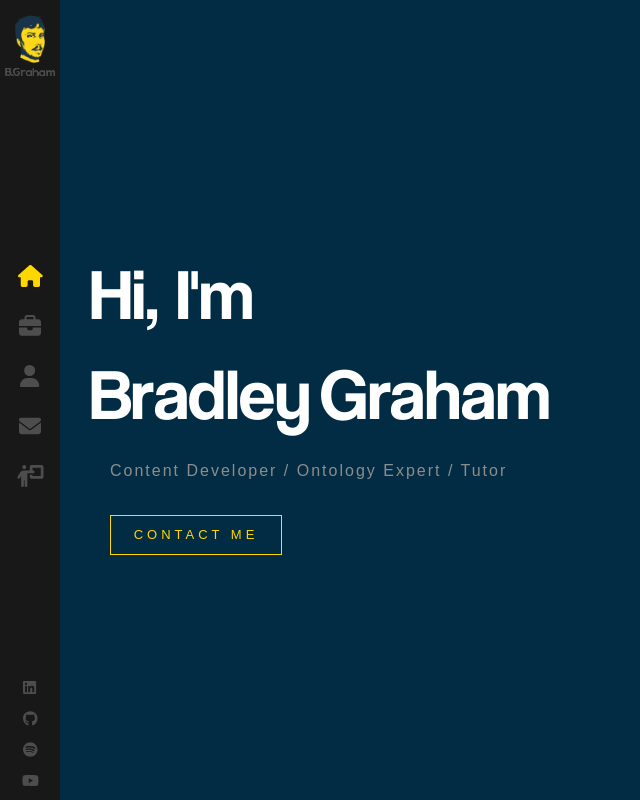
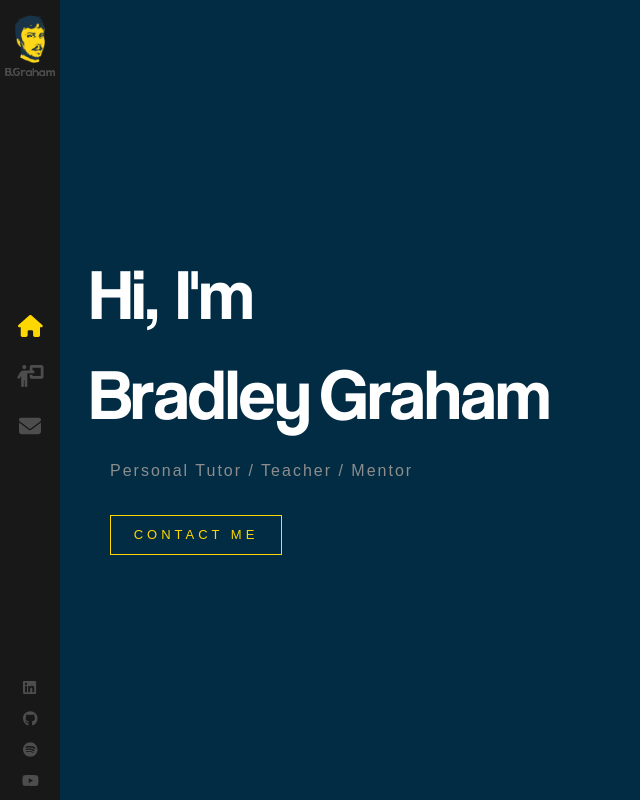
Before and after one commit to bgraham89/Dev-Portfolio, a React (Create React App) app: page / in a window 1280 px wide. Shown: the whole page, without its empty margins (0-640 px from the left). Built offline with nearby package versions, Linux system fonts and the light colour scheme.

Commit message:
Removed bloat

```diff
--- a/src/App.js
+++ b/src/App.js
@@ -2,7 +2,7 @@ import './App.scss';
 import { Routes, Route } from 'react-router-dom';
 import Home from './components/Home';
 import Layout from './components/Layout';
-import Blog from './components/Blog';
+import Services from './components/Services';
 import Contact from './components/Contact';
 
 function App() {
@@ -11,7 +11,7 @@ function App() {
     <Routes>
       <Route path='/' element={<Layout/>} >
         <Route index element={<Home/>} />
-        <Route path='blog' element={<Blog/>} />
+        <Route path='services' element={<Services/>} />
         <Route path='contact' element={<Contact/>} />
       </Route>
     </Routes>
--- a/src/components/Contact/index.scss
+++ b/src/components/Contact/index.scss
@@ -81,6 +81,10 @@
                             &:active {
                                 color: #ffd700;
                             }
+
+                            &:hover {
+                                color: #ffd700;
+                            }
                         }
                     }
                 }
--- a/src/components/Home/index.js
+++ b/src/components/Home/index.js
@@ -20,7 +20,7 @@ const Home = () => {
                     Hi, I'm <br/>
                     <AnimatedLetters letterClass={letterClass} strArray={textArray} idx={5}/>
                 </h1>
-                <h2>Content Developer / Ontology Expert / Tutor</h2>
+                <h2>Personal Tutor / Teacher / Mentor</h2>
                 <Link to='/contact' className='flat-button'>CONTACT ME</Link>
             </section>
         </div>
--- a/src/components/Blog/index.js
+++ b/src/components/Services/index.js
@@ -2,9 +2,9 @@ import './index.scss'
 import { useEffect, useState } from 'react'
 import AnimatedLetters from '../AnimatedLetters'
 
-const Blog = () => {
+const Services = () => {
     const [letterClass, setLetterClass] = useState('text-animate')
-    const textArray = ['B', 'r', 'a', 'd', "'", 's', ' ', 'B', 'l', 'o', 'g']
+    const textArray = ['B', 'r', 'a', 'd', "'", 's', ' ', 'S', 'e', 'r', 'v', 'i', 'c', 'e', 's']
 
     useEffect(() => {
         setTimeout(() => {
@@ -12,7 +12,7 @@ const Blog = () => {
         }, 6000)
     }, [] )
     return (
-        <div className='content blog-page'>
+        <div className='content services-page'>
             <section className='navigation-zone'>
                 <h1>
                     <AnimatedLetters letterClass={letterClass} strArray={textArray} idx={5}/>
@@ -22,4 +22,4 @@ const Blog = () => {
     )
 }
 
-export default Blog
+export default Services
--- a/src/components/Blog/index.scss
+++ b/src/components/Services/index.scss
@@ -1,4 +1,4 @@
-.blog-page {
+.services-page {
     background-color: #3b9a6c;
 
     .navigation-zone {
--- a/src/components/Sidebar/index.js
+++ b/src/components/Sidebar/index.js
@@ -3,7 +3,7 @@ import './index.scss';
 import LogoS from '../../assets/images/logo-s.png'
 import LogoSubtitle from '../../assets/images/logo_sub.png'
 import { FontAwesomeIcon } from '@fortawesome/react-fontawesome';
-import { faEnvelope, faHome, faUser, faBriefcase, faPersonChalkboard } from '@fortawesome/free-solid-svg-icons'
+import { faEnvelope, faHome, faPersonChalkboard } from '@fortawesome/free-solid-svg-icons'
 import { faGithub, faLinkedin, faSpotify, faYoutube } from '@fortawesome/free-brands-svg-icons';
 
 const Sidebar = () => {
@@ -17,17 +17,11 @@ const Sidebar = () => {
                 <NavLink exact='true' activeclassname='active' to='/' className='home-link'>
                     <FontAwesomeIcon icon={faHome} color='#4d4d4e' />
                 </NavLink>
-                <NavLink exact='true' activeclassname='active' className='assets-link' to='/assets'>
-                    <FontAwesomeIcon icon={faBriefcase} color='#4d4d4e' />
-                </NavLink>
-                <NavLink exact='true' activeclassname='active' className='blog-link' to='/blog'>
-                    <FontAwesomeIcon icon={faUser} color='#4d4d4e' />
+                <NavLink exact='true' activeclassname='active' className='services-link' to='/services'>
+                    <FontAwesomeIcon icon={faPersonChalkboard} color='#4d4d4e' />
                 </NavLink>
                 <NavLink exact='true' activeclassname='active' className='contact-link' to='/contact'>
                     <FontAwesomeIcon icon={faEnvelope} color='#4d4d4e' />
-                </NavLink>
-                <NavLink exact='true' activeclassname='active' className='services-link' to='/services'>
-                    <FontAwesomeIcon icon={faPersonChalkboard} color='#4d4d4e' />
                 </NavLink>
             </nav>
             <nav id="external-links">
--- a/src/components/Sidebar/index.scss
+++ b/src/components/Sidebar/index.scss
@@ -83,18 +83,6 @@
             }
         }
 
-        a.assets-link {
-            &:after {
-                content: 'ASSETS'
-            }
-        }
-
-        a.blog-link {
-            &:after {
-                content: 'BLOG'
-            }
-        }
-
         a.contact-link {
             &:after {
                 content: 'CONTACT'
```
Also changed, not shown: 1 other file (tests, documents, lock files or other folders).
